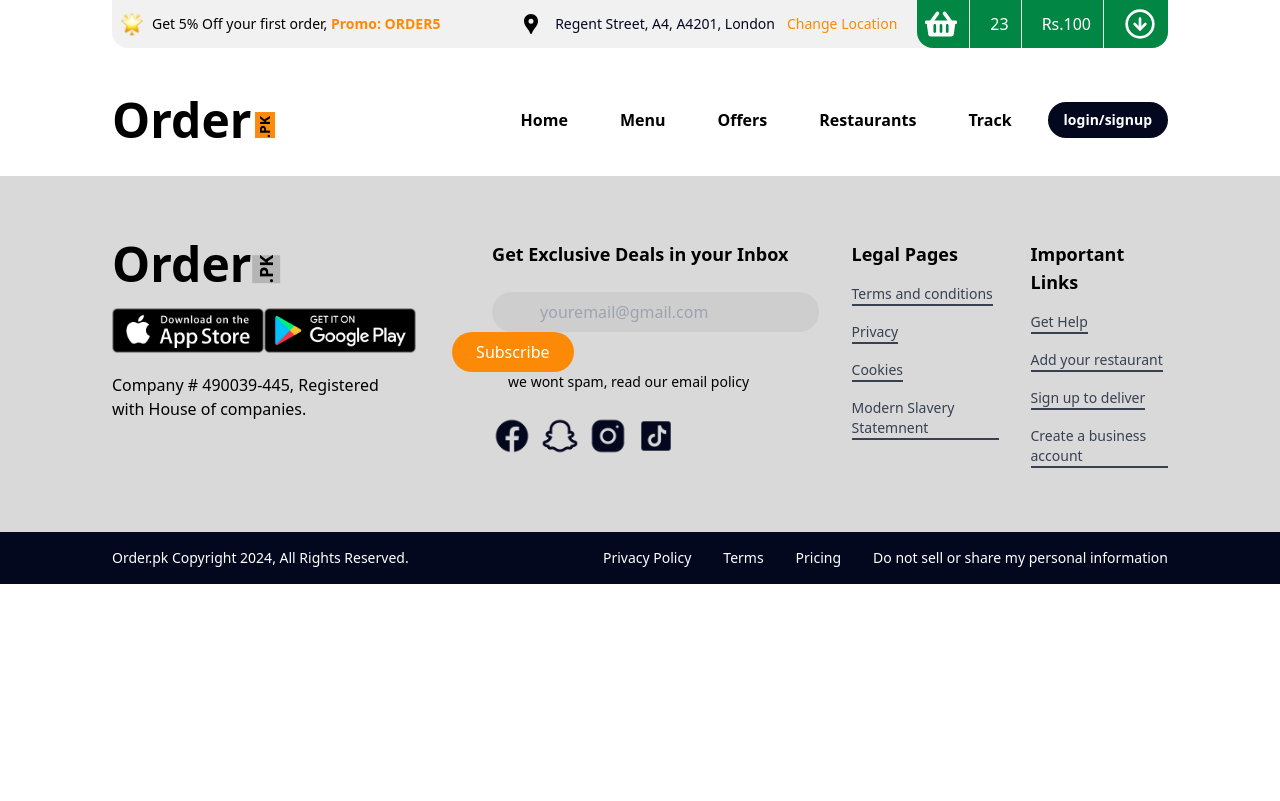
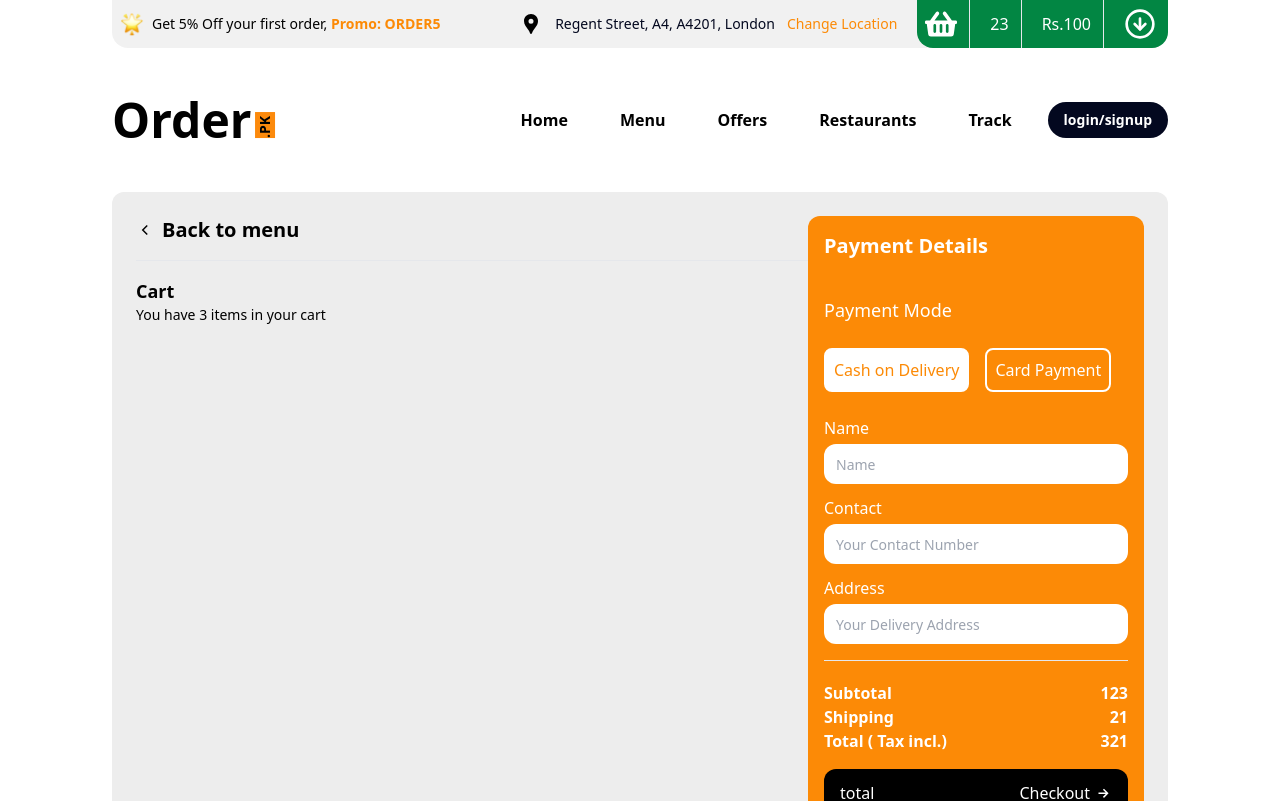
Before and after one commit to Hassam-01/Food-delivery-web, a React (Vite) app: page /cart in a window 1280 px wide. Shown: the top 801 px of the page. Built offline with nearby package versions, Linux system fonts and the light colour scheme.

Commit message:
cart/ mode of payment

```diff
--- a/src/action/Index.js
+++ b/src/action/Index.js
@@ -46,6 +46,13 @@ export const setTotalReviewAction = (totalReviews) => {
     }
 }
 
+export const setPaymentModeAction = (paymentMode) =>{
+    return {
+        type: "SETPAYMENTMODE",
+        payload: paymentMode,
+    }
+}
+
 
 
 // export const setTitleAction = () =>{
--- /dev/null
+++ b/src/components/CartDetails.jsx
@@ -0,0 +1,62 @@
+function CartDetails({ namePH, CardContact, AddressExpiry, CCPlace, AEPlace }) {
+  return (
+    <div>
+      <div className="flex flex-col space-y-3 mt-4">
+        <div className="flex flex-col space-y-1 ">
+          <label htmlFor="name">Name</label>
+          <input
+            type="text"
+            placeholder={namePH}
+            id="name"
+            className="focus:ring-2 focus:ring-[#FC8A06] placeholder:text-sm focus:outline-none text-gray-700 px-3 py-2 rounded-xl"
+          />
+        </div>
+        <div className="flex flex-col space-y-1 ">
+          <label htmlFor="contact">{CardContact}</label>
+          <input
+            type="text"
+            id="contact"
+            className="focus:ring-2 focus:ring-[#FC8A06] placeholder:text-sm focus:outline-none text-gray-700 px-3 py-2 rounded-xl"
+            placeholder={CCPlace}
+          />
+        </div>
+        <div className=" ">
+          {AddressExpiry === "Address" ? (
+            <div className="flex flex-col space-y-1">
+              <label htmlFor="address">{AddressExpiry}</label>
+              <input
+                type="text"
+                id="address"
+                className="focus:ring-2 focus:ring-[#FC8A06] placeholder:text-sm focus:outline-none text-gray-700 px-3 py-2 rounded-xl"
+                placeholder={AEPlace}
+              />
+            </div>
+          ) : (
+            <div className="flex gap-4">
+              <div className="flex flex-col space-y-1 flex-1">
+                <label htmlFor="address">{AddressExpiry}</label>
+                <input
+                  type="text"
+                  id="address"
+                  className="focus:ring-2 w-full focus:ring-[#FC8A06] placeholder:text-sm focus:outline-none text-gray-700 px-3 py-2 rounded-xl"
+                  placeholder={AEPlace}
+                />
+              </div>
+              <div className="flex flex-col space-y-1 flex-1">
+                <label htmlFor="CVV">CVV</label>
+                <input
+                  type="text"
+                  id="CVV"
+                  className="focus:ring-2 w-full focus:ring-[#FC8A06] placeholder:text-sm focus:outline-none text-gray-700 px-3 py-2 rounded-xl"
+                  placeholder="123"
+                />
+              </div>
+            </div>
+          )}
+        </div>
+      </div>
+    </div>
+  );
+}
+
+export default CartDetails;
--- /dev/null
+++ b/src/components/CartItems.jsx
@@ -0,0 +1,11 @@
+
+
+function CartItems() {
+  return (
+    <div>
+
+    </div>
+  )
+}
+
+export default CartItems
--- a/src/components/Header.jsx
+++ b/src/components/Header.jsx
@@ -3,6 +3,7 @@ import { FaShoppingBasket } from "react-icons/fa";
 import { LuArrowDownCircle } from "react-icons/lu";
 
 import star from "../assets/star.png";
+import { Link } from "react-router-dom";
 
 export default function Header() {
   return (
@@ -23,9 +24,11 @@ export default function Header() {
           </a>
         </div>
         <div className="flex justify-between bg-[#028643] rounded-b-2xl text-white items-cente space-x-3  h-ful items-stretch">
+         <Link to="/cart">
           <div className="pr-3 pl-2 border-r flex items-center py-2">
             <FaShoppingBasket className="h-8 w-8" />
           </div>
+         </Link>
           <div className="pr-3 pl-2  border-r flex items-center py-2">
             {/* items in cart will receive from cart */}
             <p>23</p>
--- a/src/components/Reviews.jsx
+++ b/src/components/Reviews.jsx
@@ -12,8 +12,6 @@ function Reviews() {
   const restaurantID = useSelector((state) => state.restaurants.restaurantID);
   const totalRating = useSelector((state) => state.restaurants.totalRating);
   const totalReviews = useSelector((state) => state.restaurants.totalReviews);
-
-  console.log(totalRating);
 
   const handlePageChnage = (value) => {
     dispatch(setReviewPageAction(value));
--- a/src/pages/Cart.jsx
+++ b/src/pages/Cart.jsx
@@ -1,8 +1,115 @@
+import { GrFormPrevious } from "react-icons/gr";
+import CartItems from "../components/CartItems";
+import { useDispatch, useSelector } from "react-redux";
+import { setPaymentModeAction } from "../action/Index";
+import CartDetails from "../components/CartDetails";
+import { Link } from "react-router-dom";
+import { GrFormNextLink } from "react-icons/gr";
 
-export default function Cart() {
+
+
+function Cart() {
+  const paymentMode = useSelector((state) => state.restaurants.paymentMode);
+  const dispatch = useDispatch();
+
   return (
-    <div>
+    <div className="md:mx-28 mx-14 md:my-12 my-8 bg-[#ededed] rounded-xl flex justify-between p-6">
+      <div className="flex flex-col space-y-4 w-2/3">
+        <div className="flex gap-2 items-center">
+          <GrFormPrevious className="text-lg" />
+          <h3 className="text-xl font-semibold ">Back to menu</h3>
+        </div>
+        <hr className="w-full" />
+        <div className="flex flex-col">
+          <h3 className="text-lg font-semibold ">Cart</h3>
+          <p className="text-sm font-light">You have 3 items in your cart</p>
+        </div>
+        <div className="">
+          <CartItems />
+        </div>
+      </div>
+      <div className="bg-[#FC8A06] text-white rounded-xl flex flex-col px-4 py-4 w-1/3">
+        <div className="mb-4">
+          <h3 className="text-xl font-semibold">Payment Details</h3>
+        </div>
+        <div className="flex flex-col space-y-4 mt-5">
+          <h2 className="text-lg font-medium mb-2">Payment Mode</h2>
+          <div className="flex gap-4">
+            <div className="flex items-center mb-2">
+              <input
+                type="radio"
+                id="cod"
+                name="payment"
+                value="COD"
+                className="hidden peer"
+                checked={paymentMode === "COD"}
+                onChange={() => dispatch(setPaymentModeAction("COD"))}
+              />
+              <label
+                htmlFor="cod"
+                className="flex items-center justify-center p-2 border-2 text-white border-white rounded-lg cursor-pointer peer-checked:bg-white peer-checked:text-[#FC8A06]"
+              >
+                Cash on Delivery
+              </label>
+            </div>
+            <div className="flex items-center mb-2">
+              <input
+                type="radio"
+                id="card"
+                name="payment"
+                value="Card"
+                className="hidden peer"
+                checked={paymentMode === "Card"}
+                onChange={() => dispatch(setPaymentModeAction("Card"))}
+              />
+              <label
+                htmlFor="card"
+                className="flex items-center justify-center p-2 border-2 border-white text-white rounded-lg cursor-pointer peer-checked:bg-white peer-checked:text-[#FC8A06]"
+              >
+                Card Payment
+              </label>
+            </div>
+          </div>
+        </div>
+        <div>
+          {paymentMode === "COD" ? (
+            <CartDetails
+              namePH={"Name"}
+              CardContact={"Contact"}
+              AddressExpiry={"Address"}
+              CCPlace={"Your Contact Number"}
+              AEPlace={"Your Delivery Address"}
+            />
+          ) : (
+            <CartDetails
+              namePH={"Name On Your Card"}
+              CardContact={"Card Number"}
+              AddressExpiry={"Expiry Date"}
+              CCPlace={"1111 222 3333 4444"}
+              AEPlace={"mm/yy"}
+            />
+          )}
+        </div>
+        <hr  className="mt-4 text-white"/>
+        <div className="flex flex-col space-y-4 mt-5">
+        <div>
+          <h3 className="flex justify-between font-semibold">Subtotal <span>123</span></h3>
+          <h3 className="flex justify-between font-semibold">Shipping <span>21</span></h3>
+          <h3 className="flex justify-between font-semibold">Total ( Tax incl.) <span>321</span></h3>
+        </div>
+        <Link to="/" >
+          <button className="flex justify-between bg-black py-3 w-full px-4 rounded-xl">
+            <span>total</span>
+            <span className="flex gap-1 items-center">Checkout
+            <GrFormNextLink className="text-lg"/>
 
+            </span>
+          </button>
+        </Link>
+        </div>
+      </div>
     </div>
-  )
+  );
 }
+
+export default Cart;
--- a/src/reducer/SetRestaurant.js
+++ b/src/reducer/SetRestaurant.js
@@ -8,6 +8,7 @@ const initialState = {
     reviews: [],
     totalRating: 0,
     totalReviews:0,
+    paymentMode: "COD",
 };
 
 const setID = (state = initialState, action) => {
@@ -60,6 +61,13 @@ const setID = (state = initialState, action) => {
                 totalRating: action.payload
             }
         }
+        case "SETPAYMENTMODE": {
+            return{
+                ...state,
+                paymentMode: action.payload
+
+            }
+        }
         default:
             return state;
     }
--- a/src/shared/RestBanner.jsx
+++ b/src/shared/RestBanner.jsx
@@ -14,10 +14,9 @@ export default function RestBanner({ bgColor, time }) {
     // const state = useSelector((state) => state.restaurants);
 
 
-    const state = useSelector((state)=> state.restaurants);
-    const RestaurantName = useSelector((state)=> state.restaurants.restaurantName);
-    const title = useSelector((state)=> state.restaurants.bannerTitle);
-
+    const RestaurantName = useSelector((state)=>state.restaurants.restaurantName);
+    const title = useSelector((state)=>state.restaurants.bannerTitle);
+    const rating = useSelector((state) => state.restaurants.totalRating);
     // const Restaurant = state.restaurantData;
 
     return (
@@ -60,7 +59,7 @@ export default function RestBanner({ bgColor, time }) {
         </div>
         <div className="text-black rounded-lg absolute bottom-2 text-center left-32 w-fit p-2 space-y-2 bg-white">
           <h3 className="text-3xl font-medium">3.4</h3>
-          <StarRating rating={state.restaurantID != 0 ? 4.8 : 3.8}/>
+          <StarRating rating={rating}/>
           <p className="text-xs">1,360 reviews</p>
         </div>
       </div>
```
